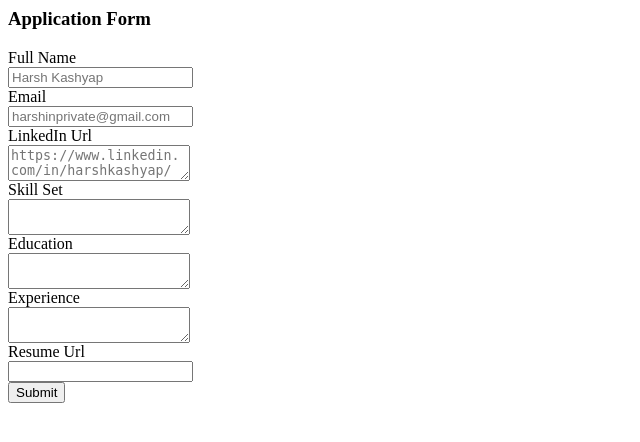
After one commit to oerzn/Full-Stack-Job-Portal, a Flask app: template templates/Application_form.html in a window 1280 px wide. The commit adds this page. Shown: the top 442 px of the page, without its empty margins (0-640 px from the left). Run offline with Flask 3, Linux system fonts and the light colour scheme; the template is opened without the code that fills it, so the values that code supplies are empty.

Commit message:
submiited data to Db

```diff
--- a/app.py
+++ b/app.py
@@ -1,5 +1,5 @@
-from flask import Flask, render_template, jsonify
-from database import load_jobs_with_db, load_job_with_db
+from flask import Flask, render_template, jsonify, request
+from database import load_jobs_with_db, load_job_with_db, add_application_to_db
 
 app = Flask(__name__)
 
@@ -63,5 +63,14 @@ def show_job(id):
     return "Job Not found, 404", 404
   return render_template("jobpage.html", job=job)
 
+@app.route("/job/<id>/apply", methods= ['post'] )
+def apply_to_job(id):
+  job = load_job_with_db(id)
+  data= request.form
+  # add_application_to_db(id,data)
+  return render_template("application_submitted.html", application=data, job=job)
+
+
+
 if __name__ == '__main__':
   app.run(host='0.0.0.0', debug=True)
--- /dev/null
+++ b/templates/Application_form.html
@@ -0,0 +1,37 @@
+<h3>Application Form </h3>
+
+
+<form action="/job/{{job['id']}}/apply" method="post">
+    <div class="mb-2">
+        <label> Full Name</label></br>
+        <input type="text" name="Full Name" placeholder="Harsh Kashyap"></br>
+    </div>
+    <div class="mb-2">
+        <label> Email</label></br>
+        <input type="text" name="Email" placeholder="harshinprivate@gmail.com"><br>
+    </div>
+    <div class="mb-2">
+        <label>LinkedIn Url</label></br>
+        <textarea type="text" name="LinkedIn" placeholder="https://www.linkedin.com/in/harshkashyap/        "></textarea><br>
+    </div>
+    <div class="mb-2">
+        <label>Skill Set</label></br>
+        <textarea type="text" name="Skill Set"></textarea>
+    </div>
+    <div class="mb-2">
+        <label>Education</label></br>
+        <textarea  name="Education" ></textarea>
+    </div>
+    <div class="mb-2">
+        <label>Experience</label></br>
+        <textarea  name="Experience" ></textarea>
+    </div>
+    <div class="mb-2">
+        <label>Resume Url</label></br>
+        <input name="Resume" >
+    </div>
+    <div class="mb-2">
+        <input type="submit" name="submit">
+    </div>
+
+</form>
--- a/templates/jobpage.html
+++ b/templates/jobpage.html
@@ -28,7 +28,9 @@
 
     <h3>Salary</h3>
     <p>{{job.currency}}. {{job.salary}}</p>
+    {% include 'Application_form.html' %}
     </div>
+
     {% include 'footer.html' %}
 
 </body>
```
Also changed, not shown: database.py (+17 -0 lines), templates/application_submitted.html (added, +38 -0 lines).
